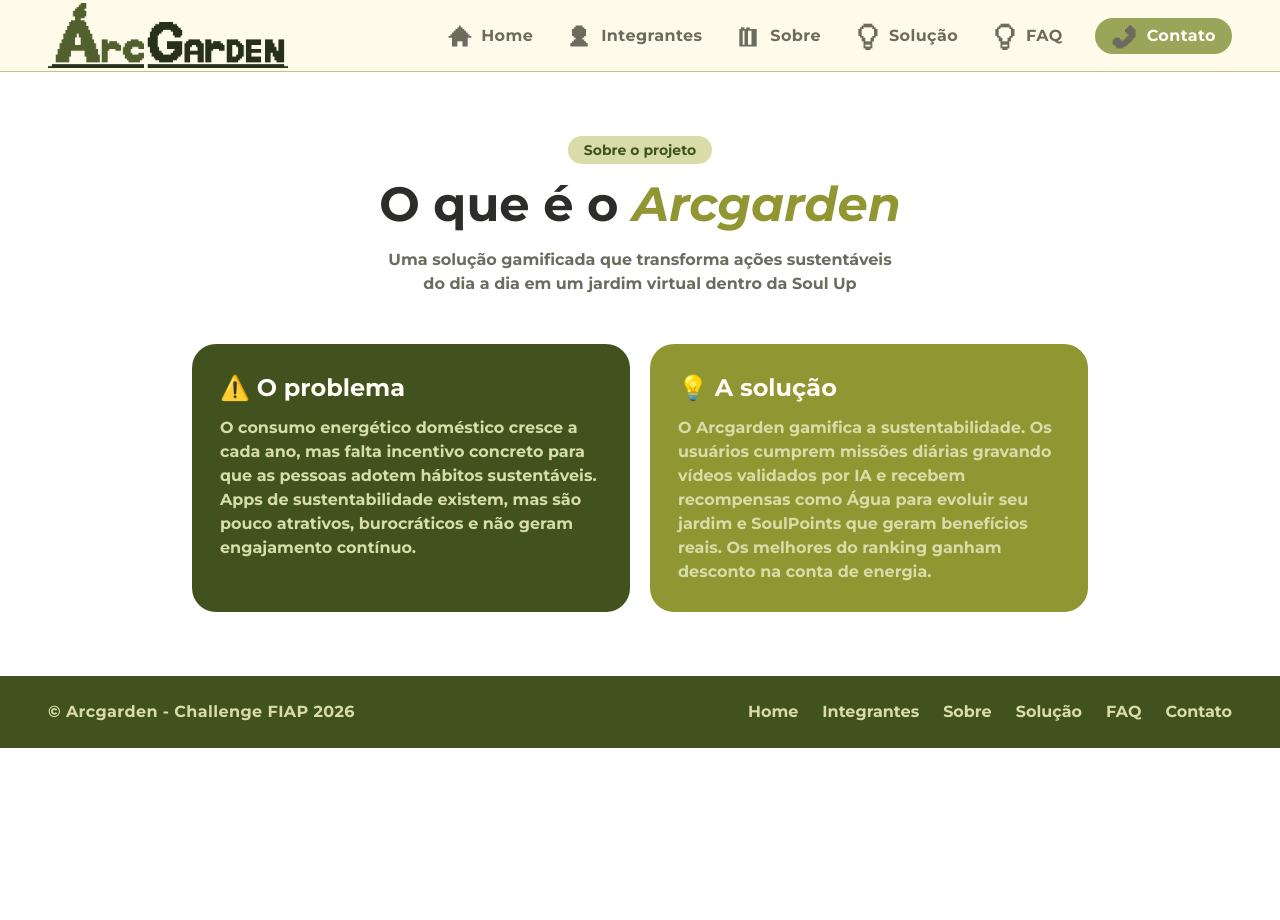
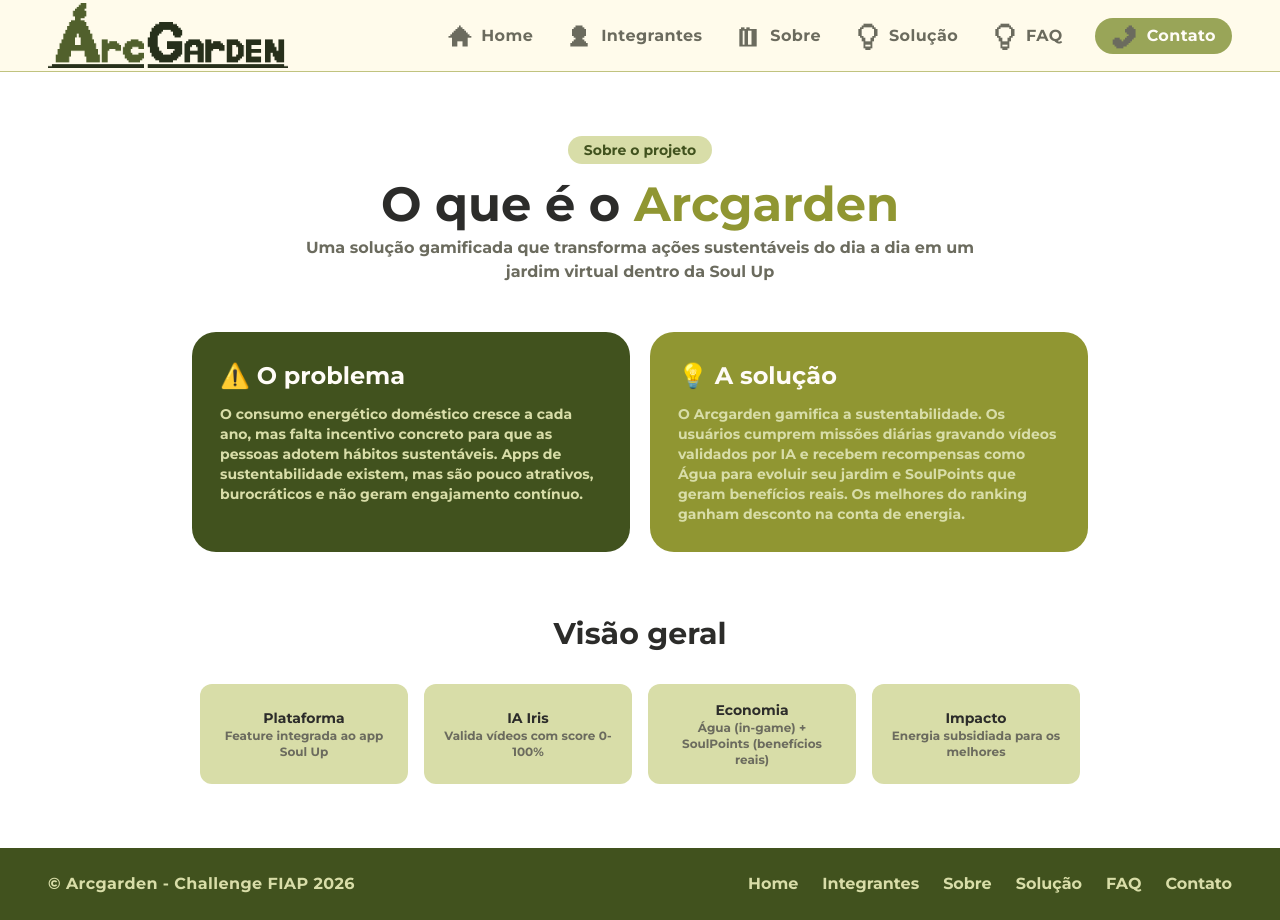
Before and after one commit to HayanoIche/ArcGarden-FrontEnd, a React (Vite) app: page /sobre in a window 1280 px wide. Before the commit the page ends 800 px from the top, so only its background shows below. Built offline with nearby package versions, Linux system fonts and the light colour scheme.

Commit message:
feat: componente VisaoGeral no Sobre

```diff
--- a/src/components/Sobre/ProblemaSolucao.tsx
+++ b/src/components/Sobre/ProblemaSolucao.tsx
@@ -8,7 +8,7 @@ export default function ProblemaSolucao() {
         text="O consumo energético doméstico cresce a cada ano, mas falta incentivo concreto para que as pessoas adotem hábitos sustentáveis. Apps de sustentabilidade existem, mas são pouco atrativos, burocráticos e não geram engajamento contínuo."
         className="flex-1 bg-[var(--g4)] rounded-3xl p-7 flex flex-col gap-3"
         titleClassName="font-bold text-[var(--bg-main)] text-2xl flex items-center gap-2"
-        textClassName="font-bold text-[var(--g1)]"
+        textClassName="font-bold text-[var(--g1)] text-sm"
       />
 
       <InfoCard
@@ -16,7 +16,7 @@ export default function ProblemaSolucao() {
         text="O Arcgarden gamifica a sustentabilidade. Os usuários cumprem missões diárias gravando vídeos validados por IA e recebem recompensas como Água para evoluir seu jardim e SoulPoints que geram benefícios reais. Os melhores do ranking ganham desconto na conta de energia."
         className="flex-1 bg-[var(--g3)] rounded-3xl p-7 flex flex-col gap-3"
         titleClassName="font-bold text-[var(--bg-main)] text-2xl flex items-center gap-2"
-        textClassName="font-bold text-[var(--g1)]"
+        textClassName="font-bold text-[var(--g1)] text-sm"
       />
     </div>
   );
--- /dev/null
+++ b/src/components/Sobre/VisaoGeral.tsx
@@ -0,0 +1,31 @@
+import InfoCard from '../ui/InfoCard';
+
+const items = [
+  { title: 'Plataforma', text: 'Feature integrada ao app Soul Up' },
+  { title: 'IA Iris', text: 'Valida vídeos com score 0-100%' },
+  { title: 'Economia', text: 'Água (in-game) + SoulPoints (benefícios reais)' },
+  { title: 'Impacto', text: 'Energia subsidiada para os melhores' },
+];
+
+export default function VisaoGeral() {
+  return (
+    <div className="flex flex-col items-center w-full max-w-4xl mt-16">
+      <h2 className="font-bold text-[var(--text-bold)] text-2xl lg:text-3xl mb-8 text-center">
+        Visão geral
+      </h2>
+
+      <div className="flex flex-row flex-wrap justify-center gap-3 lg:gap-4 w-full">
+        {items.map((item) => (
+          <InfoCard
+            key={item.title}
+            title={item.title}
+            text={item.text}
+            className="flex flex-col items-center justify-center text-center bg-[var(--g1)] rounded-xl p-4 w-[calc(50%-0.5rem)] lg:w-52"
+            titleClassName="font-bold text-[var(--text-bold)] text-sm"
+            textClassName="font-bold text-[var(--text-main)] text-xs"
+          />
+        ))}
+      </div>
+    </div>
+  );
+}
--- a/src/pages/Sobre.tsx
+++ b/src/pages/Sobre.tsx
@@ -1,4 +1,5 @@
 import ProblemaSolucao from '../components/Sobre/ProblemaSolucao';
+import VisaoGeral from '../components/Sobre/VisaoGeral';
 
 export default function Sobre() {
   return (
@@ -9,26 +10,25 @@ export default function Sobre() {
           Sobre o projeto
         </span>
 
-        <h2 className="font-bold text-[var(--text-bold)] text-5xl lg:text-5xl mb-2">
+        <h2 className="font-bold text-[var(--text-bold)] text-3xl lg:text-5xl mb-2">
           O que é o{' '}
           <em
             style={{ fontFamily: 'var(--font-spectral)' }}
-            className="italic text-[var(--g3)]"
+            className="not-italic text-[var(--g3)]"
           >
             Arcgarden
           </em>
         </h2>
 
-        <p className="font-bold text-[var(--text-main)] mt-3 max-w-lg">
+        <p className="font-bold text-[var(--text-main)] max-w-2xl">
           Uma solução gamificada que transforma ações sustentáveis do dia a dia
           em um jardim virtual dentro da Soul Up
         </p>
       </div>
 
-     <ProblemaSolucao />
+      <ProblemaSolucao />
+      <VisaoGeral />
 
     </div>
-
-
   );
 }
```
